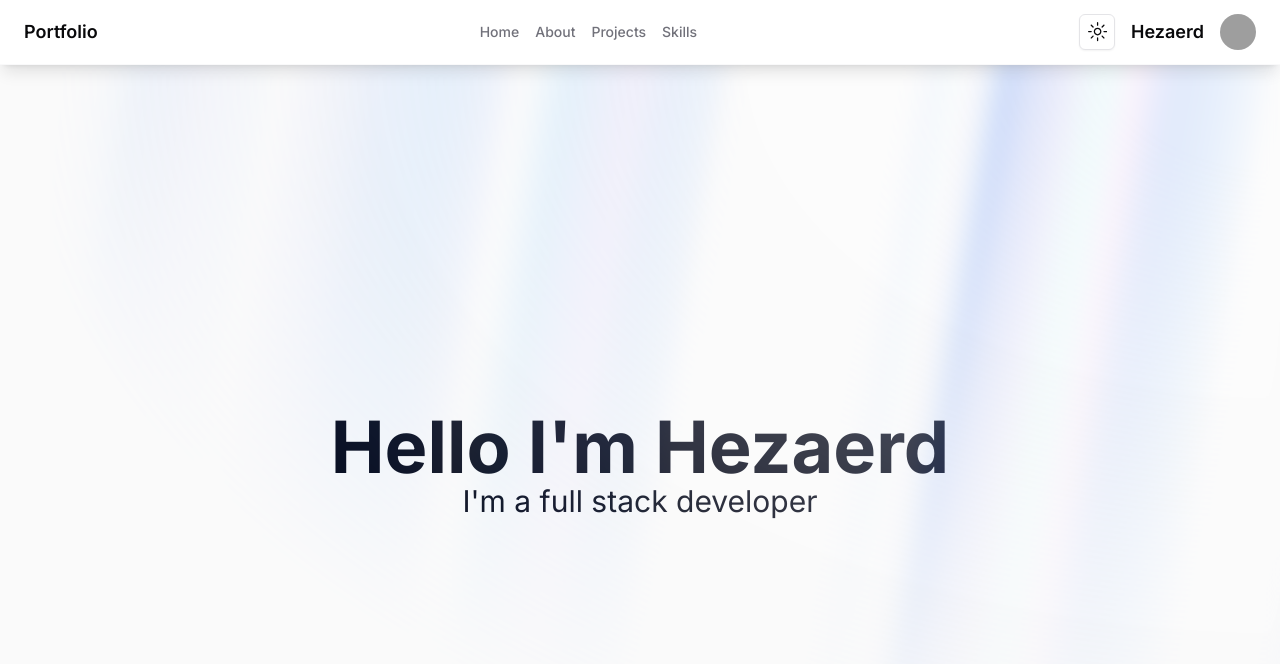
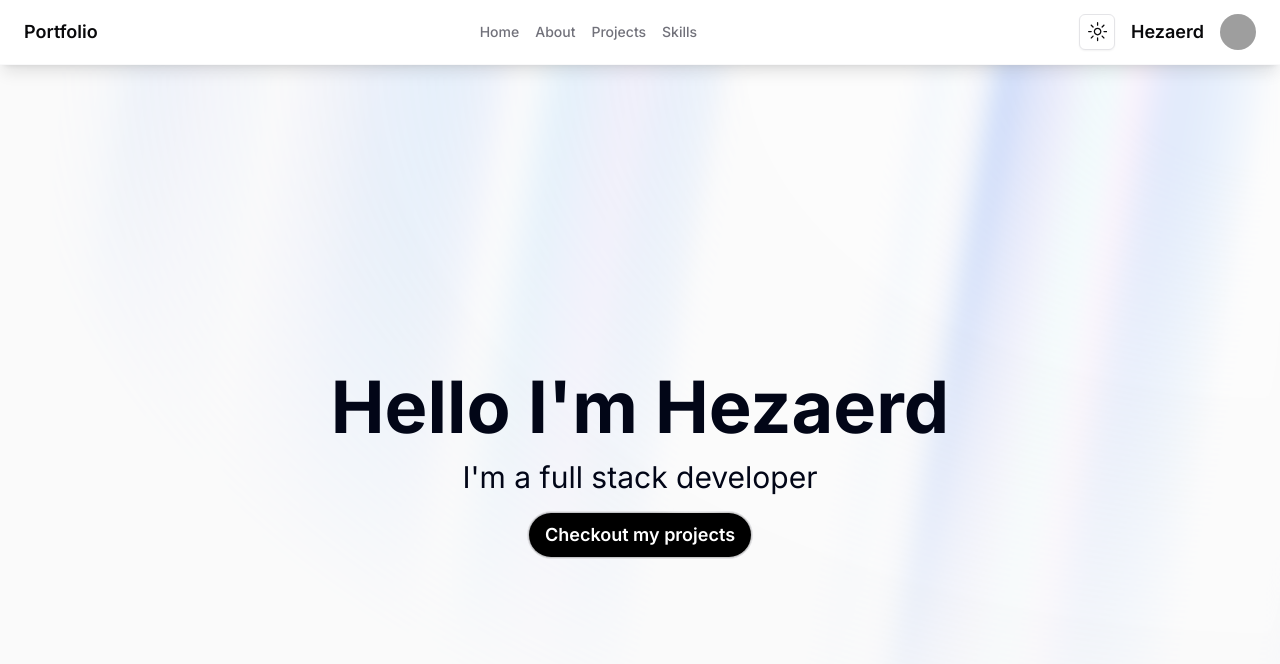
Before and after one commit to Hezaerd/hezaerd.com, a Next.js app: page / in a window 1280 px wide. Shown: the top 664 px of the page. Built offline with nearby package versions, Linux system fonts and the light colour scheme; no server answers; grey boxes are pictures that could not be loaded.

Commit message:
feat: add button to projects in hero

```diff
--- a/src/app/page.tsx
+++ b/src/app/page.tsx
@@ -16,6 +16,7 @@ export default function Home() {
             duration: 0.8,
             ease: "easeInOut",
           }}
+          className="relative flex flex-col items-center justify-center gap-4 px-4"
         >
           <div className="text-center text-3xl font-bold dark:text-primary md:text-7xl">
             Hello I'm Hezaerd
@@ -23,6 +24,15 @@ export default function Home() {
           <div className="text-center text-xl dark:text-primary md:text-3xl">
             I'm a full stack developer
           </div>
+          <HoverBorderGradient
+            className="w-fit"
+            as="button"
+            containerClassName="rounded-full"
+          >
+            <a href="/projects" className="text-lg font-semibold">
+              Checkout my projects
+            </a>
+          </HoverBorderGradient>
         </motion.div>
       </AuroraBackground>
     </main>
```
